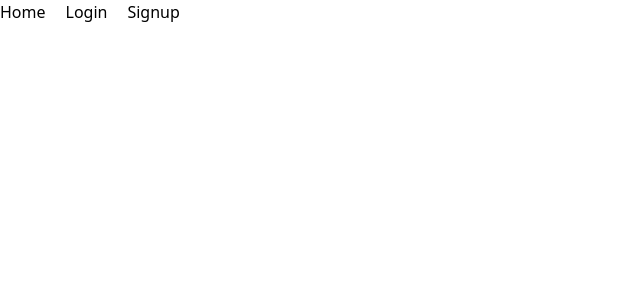
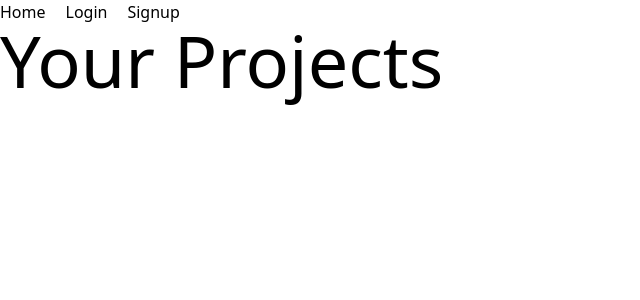
Before and after one commit to kagunecode/ttidjangoreact, a React (Vite) app in the folder frontend/: page / in a window 1280 px wide. Shown: the top 300 px of the page, without its empty margins (0-640 px from the left). Built offline with nearby package versions, Linux system fonts and the light colour scheme.

Commit message:
Added project call to get current user projects

```diff
--- a/frontend/src/pages/Home.jsx
+++ b/frontend/src/pages/Home.jsx
@@ -1,14 +1,33 @@
+import { useEffect, useState } from "react";
 import { useStore } from "../store";
+import axios from "axios";
 
 export function Home() {
+  const [projects, setProjects] = useState([]);
   const [tokenData, localToken] = useStore((state) => [
     state.tokenData,
     state.localToken,
   ]);
-  console.log(tokenData);
+
+  useEffect(() => {
+    (async () => {
+      const response = await axios.get("http://127.0.0.1:8000/projects/", {
+        headers: { Authorization: `Bearer ${localToken.access}` },
+      });
+      setProjects(response.data);
+    })();
+  }, []);
+
+  const projectRender = projects.map((project) => (
+    <h1 key={project.id} style={{ background: project.colour }}>
+      {project.name}
+    </h1>
+  ));
   return (
     <div>
       {localToken && <h1 className="text-3xl">Welcome {tokenData.name}</h1>}
+      <h1 className="text-7xl">Your Projects</h1>
+      {projectRender}
     </div>
   );
 }
```
